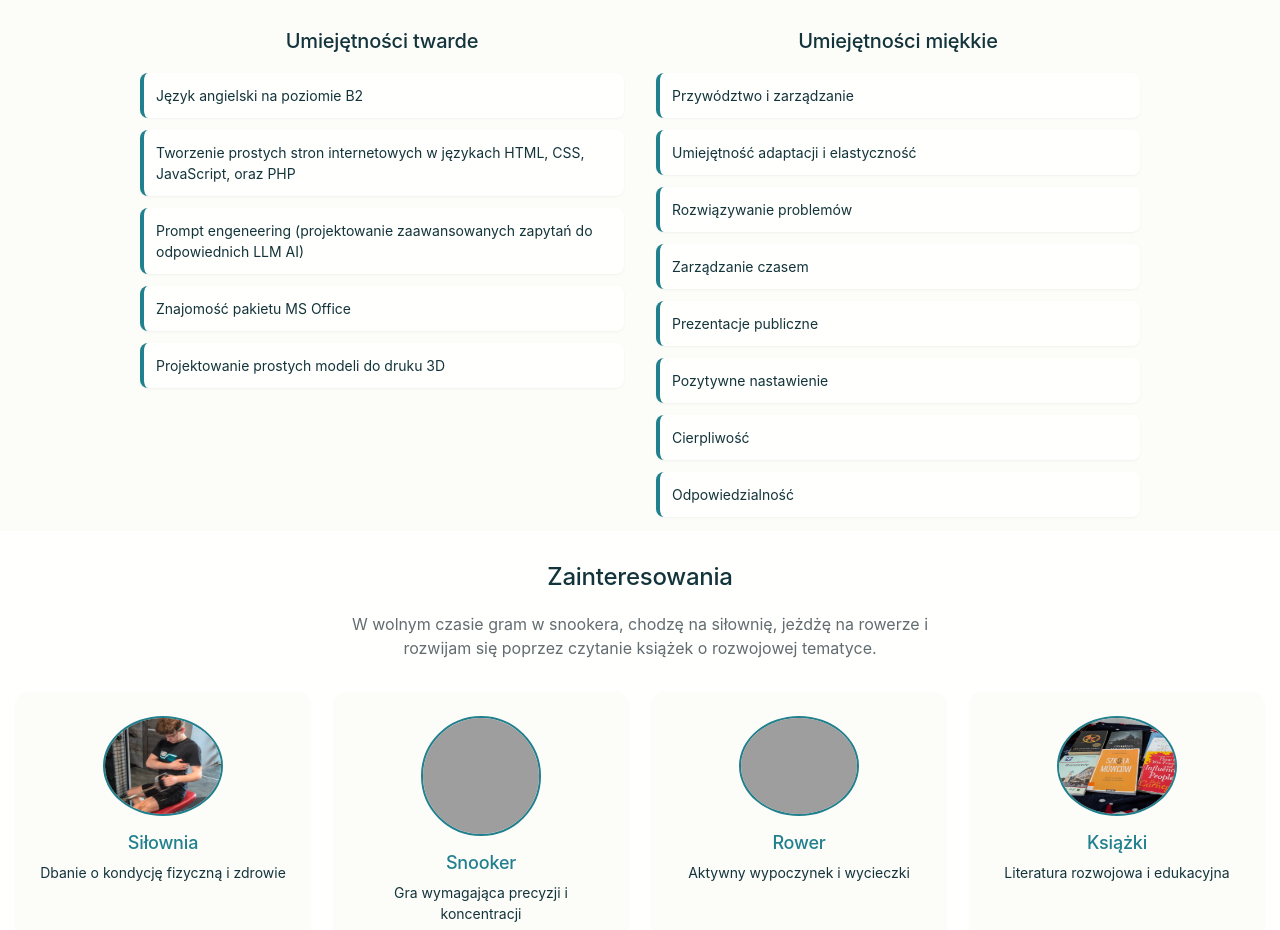
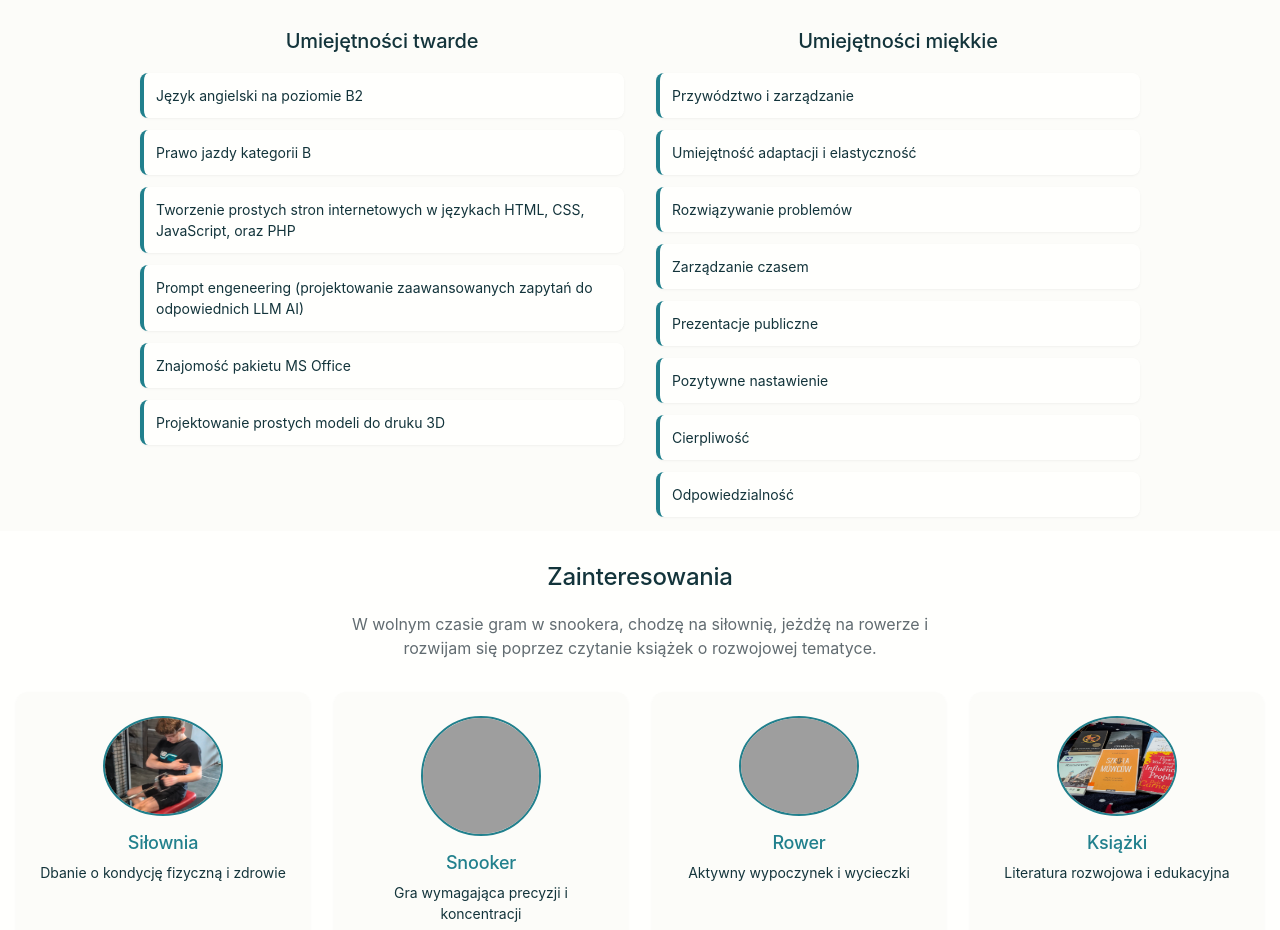
Before and after one commit to kepoPBezNicku/DominikPopek, a plain HTML site: page index.html in a window 1280 px wide. Shown: the part 3482-4412 px from the top of the page. Drawn offline with Linux system fonts and the light colour scheme; grey boxes are pictures that could not be loaded; a web font is replaced by a local one.

Commit message:
Update index.html
kat b

```diff
--- a/index.html
+++ b/index.html
@@ -171,6 +171,7 @@
                         <h3>Umiejętności twarde</h3>
                         <div class="hard-skills">
                             <div class="skill-item">Język angielski na poziomie B2</div>
+                            <div class="skill-item">Prawo jazdy kategorii B</div>
                             <div class="skill-item">Tworzenie prostych stron internetowych w językach HTML, CSS, JavaScript, oraz PHP</div>
                             <div class="skill-item">Prompt engeneering (projektowanie zaawansowanych zapytań do odpowiednich LLM AI)</div>
                             <div class="skill-item">Znajomość pakietu MS Office</div>
```
